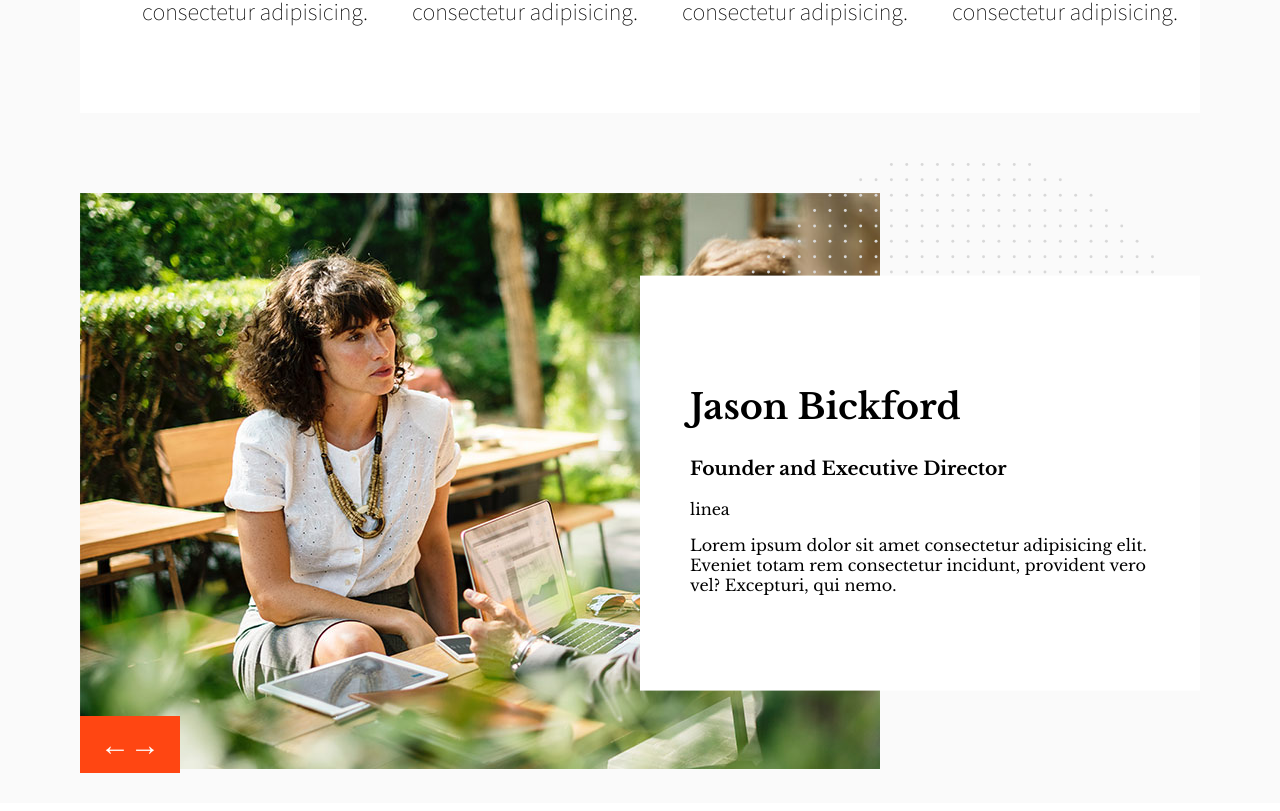
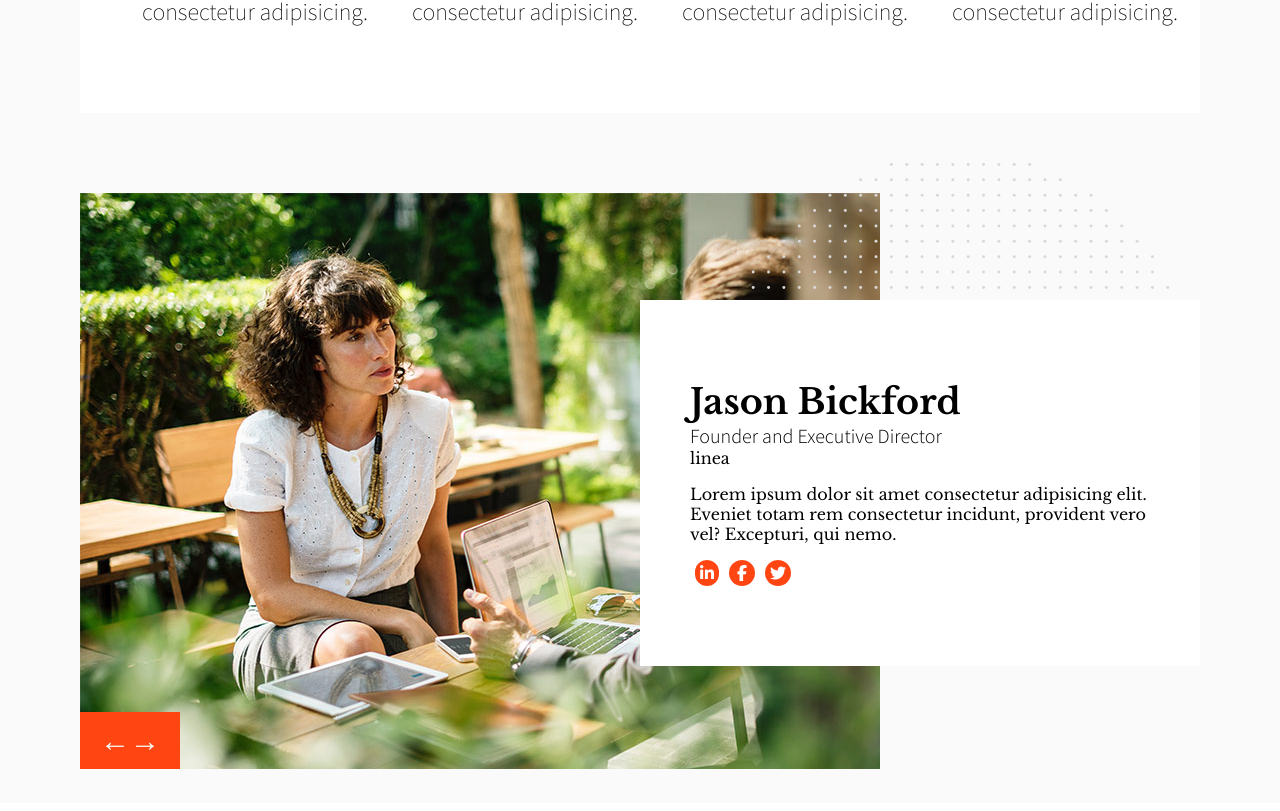
Before and after one commit to ArrobbioUmberto/proj-html-vuejs, a Vue app: page / in a window 1280 px wide. Shown: the part 1218-2029 px from the top of the page. Built offline with nearby package versions, Linux system fonts and the light colour scheme; grey boxes are pictures that could not be loaded.

Commit message:
FEAT custom logo and position point-circle

```diff
--- a/src/components/Bickford.vue
+++ b/src/components/Bickford.vue
@@ -17,6 +17,11 @@ export default {
                 <span>linea </span>
                 <p>Lorem ipsum dolor sit amet consectetur adipisicing elit. Eveniet totam rem consectetur incidunt,
                     provident vero vel? Excepturi, qui nemo.</p>
+                <div class="logo">
+                    <i class="fa-brands fa-linkedin-in custom-logo"></i>
+                    <i class="fa-brands fa-facebook-f custom-logo fb"></i>
+                    <i class="fa-brands fa-twitter custom-logo"></i>
+                </div>
             </div>
         </div>
         <img src="/svg/svg-4.svg" alt="" class="point-circle">
@@ -49,6 +54,7 @@ export default {
     background-color: #ff4612;
     padding: 10px 20px;
     color: white;
+    margin-bottom: 4px;
 }
 
 .col-text {
@@ -64,6 +70,14 @@ export default {
 h2 {
     font-size: 35px;
     text-transform: capitalize;
+    margin: 0;
+}
+
+h3 {
+    font-weight: 300;
+    font-family: "Source Sans Pro", sans-serif;
+    font-size: 20px;
+    margin: 0;
 }
 
 .point-circle {
@@ -71,4 +85,22 @@ h2 {
     top: 0;
     right: 0%;
 }
+
+.logo {
+    display: flex;
+    flex-direction: row;
+}
+
+.custom-logo {
+    background-color: #ff4612;
+    color: white;
+    aspect-ratio: 1/1;
+    border-radius: 25px;
+    padding: 5px;
+    margin: 0 5px;
+}
+
+.fb {
+    padding: 5px 8px;
+}
 </style>
```
